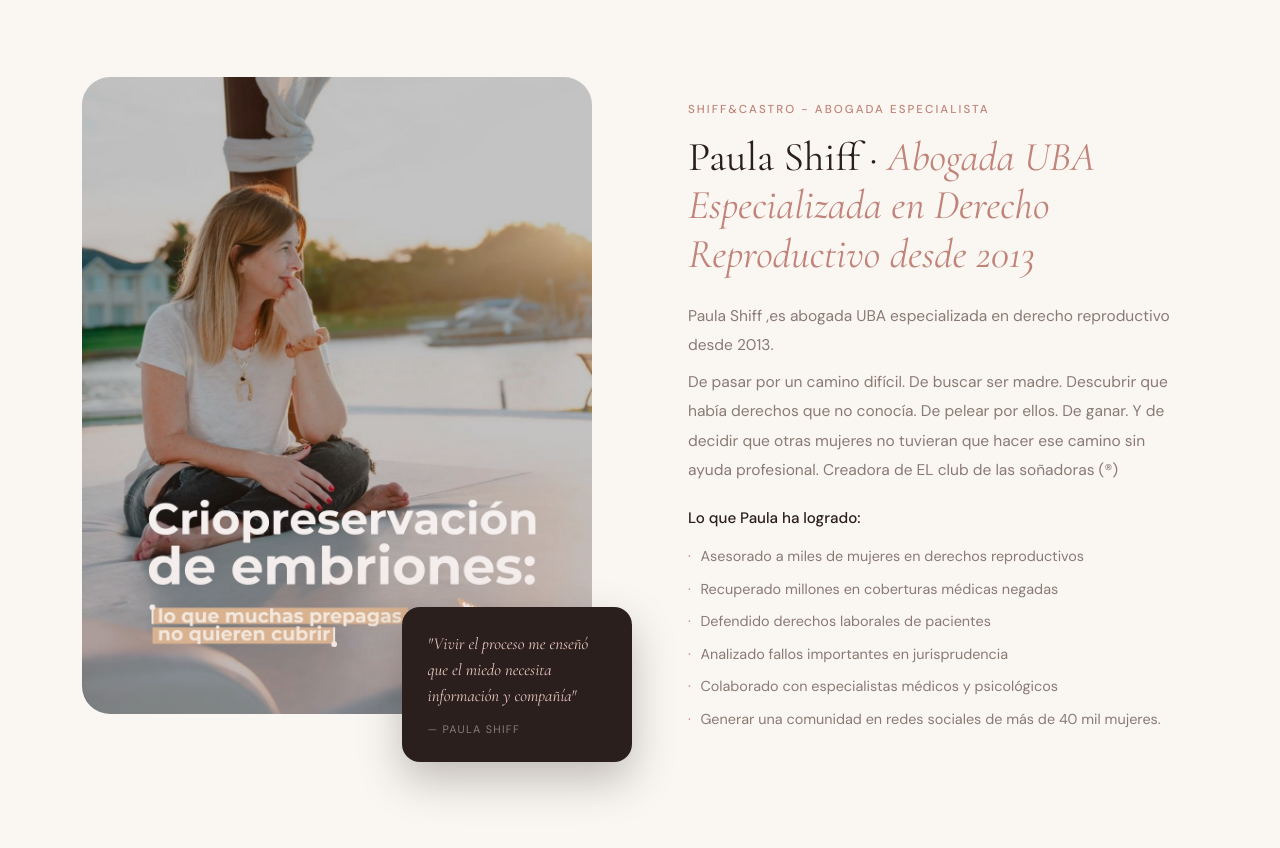
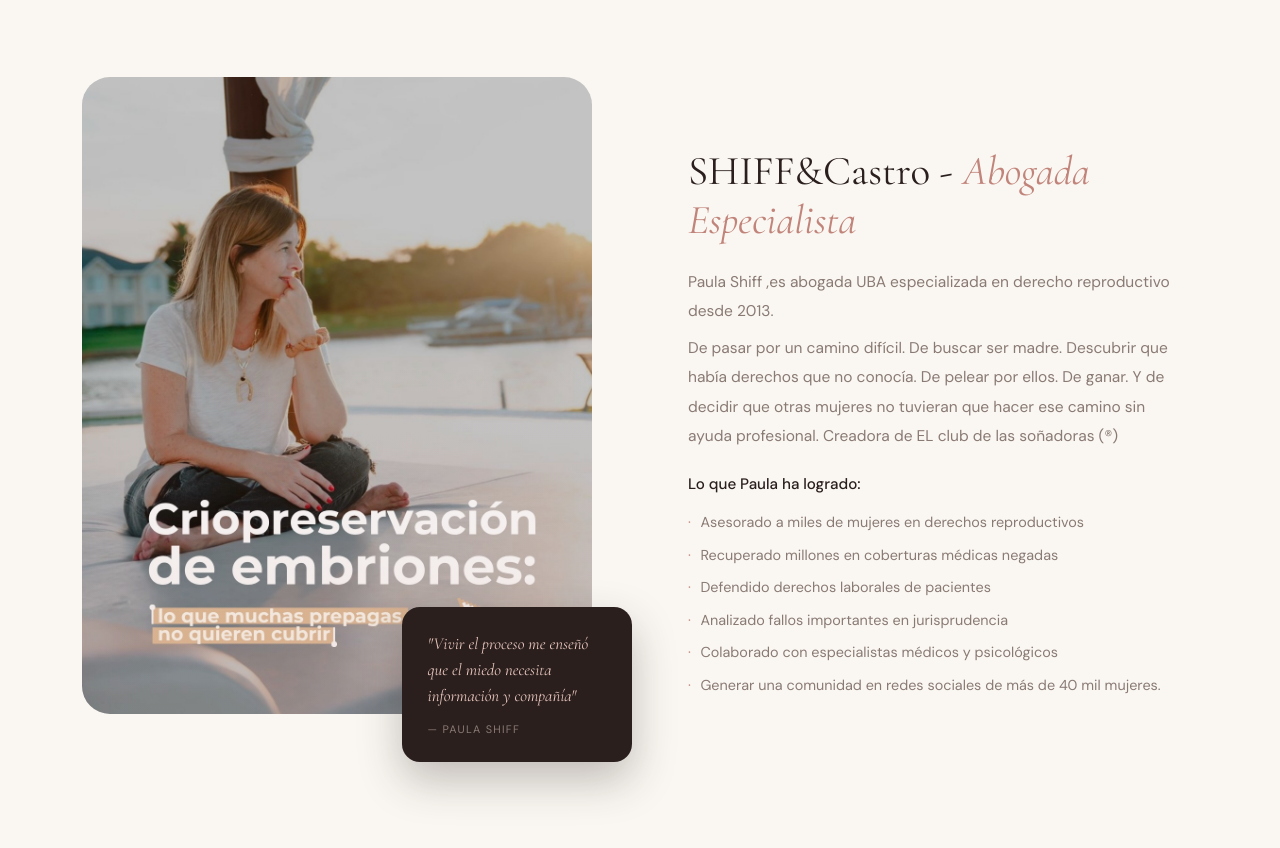
Before and after one commit to CharlyHR/elclubdelassoniadoras, a plain HTML site: page index.html in a window 1280 px wide. Shown: the part 3022-3870 px from the top of the page. Drawn offline with nearby package versions, Linux system fonts and the light colour scheme.

Commit message:
nosoasdf

```diff
--- a/index.html
+++ b/index.html
@@ -1629,8 +1629,7 @@
 
         <!-- Text column -->
         <div class="about-text-col">
-          <span class="eyebrow">SHIFF&amp;Castro - Abogada Especialista</span>
-          <h2>Paula Shiff · <em>Abogada UBA Especializada en Derecho Reproductivo desde 2013</em></h2>
+          <h2>SHIFF&amp;Castro - <em>Abogada Especialista</em></h2>
           <p style="font-size:0.97rem;color:var(--text-muted);line-height:1.88;margin-bottom:0.5rem">
             Paula Shiff ,es abogada UBA especializada en derecho reproductivo desde 2013.
           </p>
```
